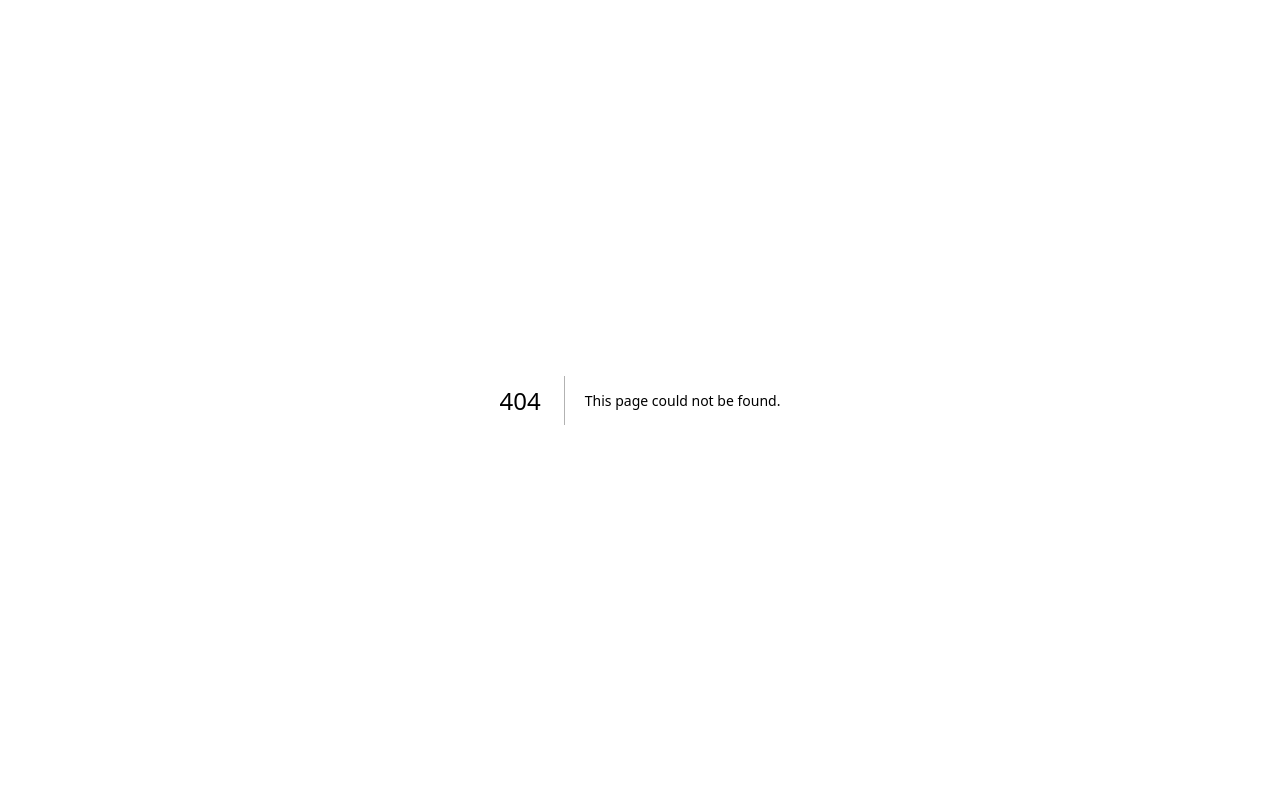
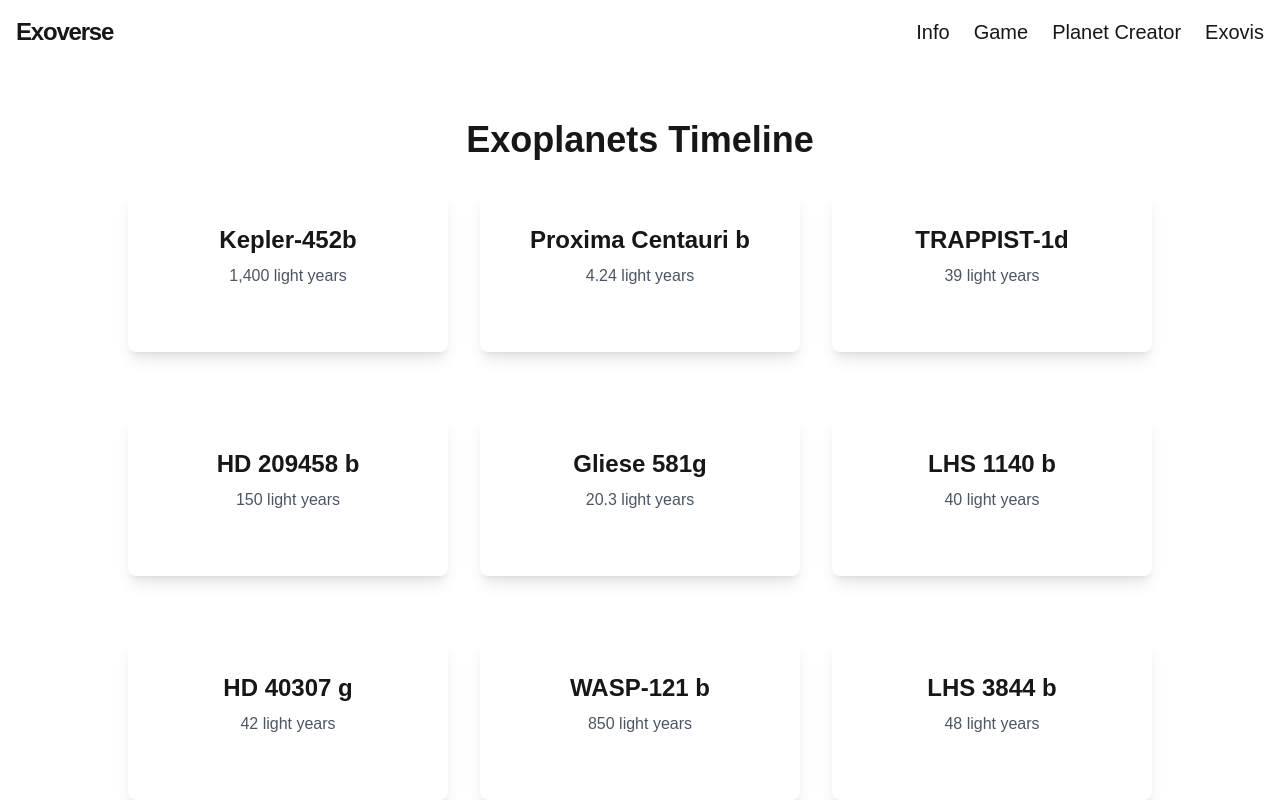
Before and after one commit to Joverit5/NASA-HACKATON-EXOVERSE, a Next.js app: page /exovis in a window 1280 px wide. Before the commit this address had no page. Shown: the top 800 px of the page. Built offline with nearby package versions, Linux system fonts and the light colour scheme.

Commit message:
Creation of images carpet and doing the exovis page

```diff
--- /dev/null
+++ b/app/exovis/page.tsx
@@ -0,0 +1,40 @@
+import Navbar from "@/components/ui/navBar";
+
+export default function Exovis() {
+    // Datos de ejemplo con distancias en años luz
+    const exoplanets = [
+        { name: 'Kepler-452b', distance: '1,400 light years' },
+        { name: 'Proxima Centauri b', distance: '4.24 light years' },
+        { name: 'TRAPPIST-1d', distance: '39 light years' },
+        { name: 'HD 209458 b', distance: '150 light years' },
+        { name: 'Gliese 581g', distance: '20.3 light years' },
+        { name: 'LHS 1140 b', distance: '40 light years' },
+        { name: 'HD 40307 g', distance: '42 light years' },
+        { name: 'WASP-121 b', distance: '850 light years' },
+        { name: 'LHS 3844 b', distance: '48 light years' },
+        { name: 'K2-18 b', distance: '124 light years' },
+        { name: 'GJ 357 d', distance: '31 light years' },
+        { name: 'LHS 2665 b', distance: '37 light years' },
+    ];
+
+    return (
+        <div>
+            <Navbar /> {/* Navbar stays at the top */}
+            <div className="p-14 max-w-7xl mx-auto">
+                <h1 className="text-4xl font-bold mb-8 text-center">Exoplanets Timeline</h1>
+
+                <div className="flex flex-wrap justify-center relative">
+                    {exoplanets.map((planet, index) => (
+                        <div key={planet.name} className="flex flex-col items-center mb-16 mx-4">
+                            {/* Tarjeta del exoplaneta - Aumentando el tamaño */}
+                            <div className="bg-white shadow-lg p-8 rounded-lg text-center w-80 h-40">
+                                <h2 className="text-2xl font-bold mb-2">{planet.name}</h2>
+                                <p className="text-gray-600">{planet.distance}</p>
+                            </div>
+                        </div>
+                    ))}
+                </div>
+            </div>
+        </div>
+    );
+}
--- a/app/page.tsx
+++ b/app/page.tsx
@@ -1,7 +1,7 @@
 import Image from "next/image";
 import Navbar from "@/components/ui/navBar";
-import exoplanetImage from '/app/exoplanet.jpg';
-import starsImage from '/app/stars.jpg';
+import exoplanetImage from '/app/images/exoplanet.jpg';
+import starsImage from '/app/images/stars.jpg';
 
 export default function Home() {
     return (
--- a/components/ui/navBar.tsx
+++ b/components/ui/navBar.tsx
@@ -10,7 +10,7 @@ export default function Navbar() {
         </Link>
         <ul className="flex space-x-6">
           <li>
-            <Link href="/info" className="text-xl hover:text-blue-400 transition-colors">
+            <Link href="/" className="text-xl hover:text-blue-400 transition-colors">
               Info
             </Link>
           </li>
```
Also changed, not shown: app/images/exoplanet.jpg (renamed from app/exoplanet.jpg), app/images/stars.jpg (renamed from app/stars.jpg).
